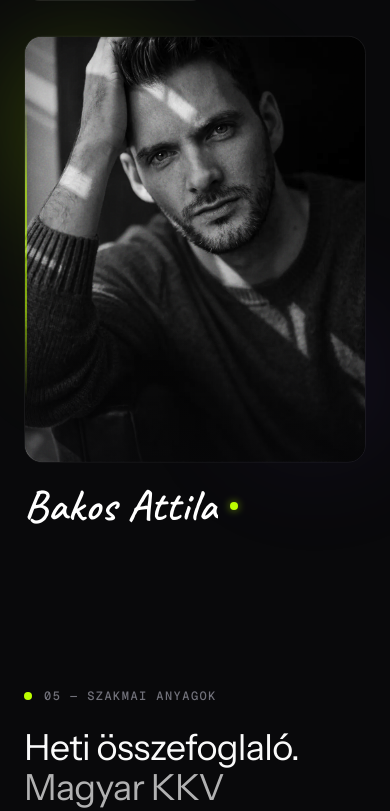
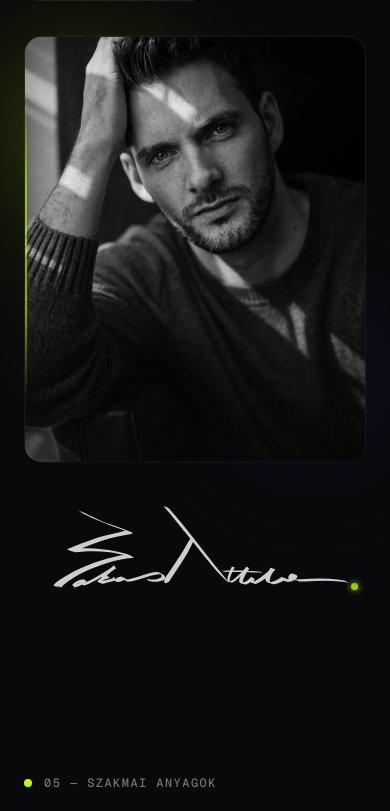
Before and after one commit to zynaidev/zynai-web, a Next.js app: page / in a window 390 px wide. Shown: the part 7723-8534 px from the top of the page. Built offline with nearby package versions, Linux system fonts and the light colour scheme.

Commit message:
signiture

```diff
--- a/components/sections/About.tsx
+++ b/components/sections/About.tsx
@@ -7,69 +7,73 @@ import {
   useScroll,
   useTransform,
 } from "framer-motion";
-import { Caveat } from "next/font/google";
 import Image from "next/image";
 import { useRef } from "react";
 
 import { Container } from "@/components/ui/container";
 import { SectionLabel } from "@/components/ui/section-label";
 
-const caveat = Caveat({
-  subsets: ["latin", "latin-ext"],
-  weight: ["600"],
-  display: "swap",
-});
-
-function SignatureReveal() {
-  const ref = useRef<HTMLDivElement>(null);
-  const isInView = useInView(ref, { once: true, amount: 0.8 });
-  const prefersReduced = useReducedMotion();
-
-  const duration = prefersReduced ? "0s" : "1.8s";
-  const delay = prefersReduced ? "0s" : "0.3s";
-  const dotDelay = prefersReduced ? "0s" : "2s";
+function SignatureAnimate() {
+  const ref = useRef(null);
+  const isInView = useInView(ref, { once: true, margin: "-50px" });
 
   return (
+    <>
+      <style dangerouslySetInnerHTML={{ __html: `
+        @keyframes sig-dot-appear {
+          0% { opacity: 0; box-shadow: 0 0 0px 0px rgba(189,255,0,0); }
+          55% { opacity: 1; box-shadow: 0 0 10px 4px rgba(189,255,0,0.65); }
+          100% { opacity: 0.7; box-shadow: 0 0 3px 1px rgba(189,255,0,0.25); }
+        }
+        @keyframes sig-dot-pulse {
+          0%, 100% { opacity: 0.7; box-shadow: 0 0 3px 1px rgba(189,255,0,0.25); }
+          50% { opacity: 1; box-shadow: 0 0 6px 2px rgba(189,255,0,0.5); }
+        }
+      ` }} />
       <div
         ref={ref}
-      className="mx-auto mt-6 flex max-w-[380px] items-center gap-3 lg:mx-0"
+        style={{
+          marginTop: "28px",
+          display: "flex",
+          justifyContent: "flex-start",
+          paddingLeft: "8px",
+        }}
       >
-      <div className="relative overflow-hidden">
+        <div style={{ position: "relative", width: "360px" }}>
+          <img
+            src="/brand/Bakos_Attila_sign.svg"
+            alt="Bakos Attila aláírása"
+            style={{
+              width: "360px",
+              height: "auto",
+              filter: "invert(1)",
+              opacity: 0.8,
+              display: "block",
+              clipPath: isInView ? "inset(0 0% 0 0)" : "inset(0 100% 0 0)",
+              transition: isInView
+                ? "clip-path 3.6s cubic-bezier(0.76, 0, 0.24, 1) 0.3s"
+                : "none",
+            }}
+          />
           <span
-          className={`${caveat.className} text-[44px] leading-none text-white`}
-          style={{ letterSpacing: "0.01em" }}
-        >
-          Bakos Attila
-        </span>
-
-        <div
             aria-hidden="true"
-          className="absolute inset-0"
             style={{
-            background: "var(--bg-base)",
-            transformOrigin: "left center",
-            transform: isInView ? "scaleX(0)" : "scaleX(1)",
-            transition: isInView
-              ? `transform ${duration} cubic-bezier(0.4, 0, 0.2, 1) ${delay}`
+              position: "absolute",
+              right: "8px",
+              bottom: "20%",
+              width: "7px",
+              height: "7px",
+              borderRadius: "50%",
+              background: "var(--accent)",
+              opacity: 0,
+              animation: isInView
+                ? "sig-dot-appear 0.8s ease-out 5.9s forwards, sig-dot-pulse 2.2s ease-in-out 6.7s infinite"
                 : "none",
             }}
           />
         </div>
-
-      <span
-        aria-hidden="true"
-        style={{
-          width: "8px",
-          height: "8px",
-          borderRadius: "50%",
-          background: "#BDFF00",
-          boxShadow: "0 0 8px rgba(189,255,0,0.6)",
-          opacity: isInView ? 1 : 0,
-          transition: `opacity 0.4s ease-in-out ${dotDelay}`,
-          flexShrink: 0,
-        }}
-      />
       </div>
+    </>
   );
 }
 
@@ -369,8 +373,7 @@ export function About() {
               </motion.div>
             </motion.div>
 
-            {/* Animated signature — Caveat + scaleX wipe reveal */}
-            <SignatureReveal />
+            <SignatureAnimate />
           </div>
         </div>
       </Container>
```
Also changed, not shown: public/brand/Bakos_Attila_sign.svg (added). Lines whose indentation alone changed are shown as unchanged.
